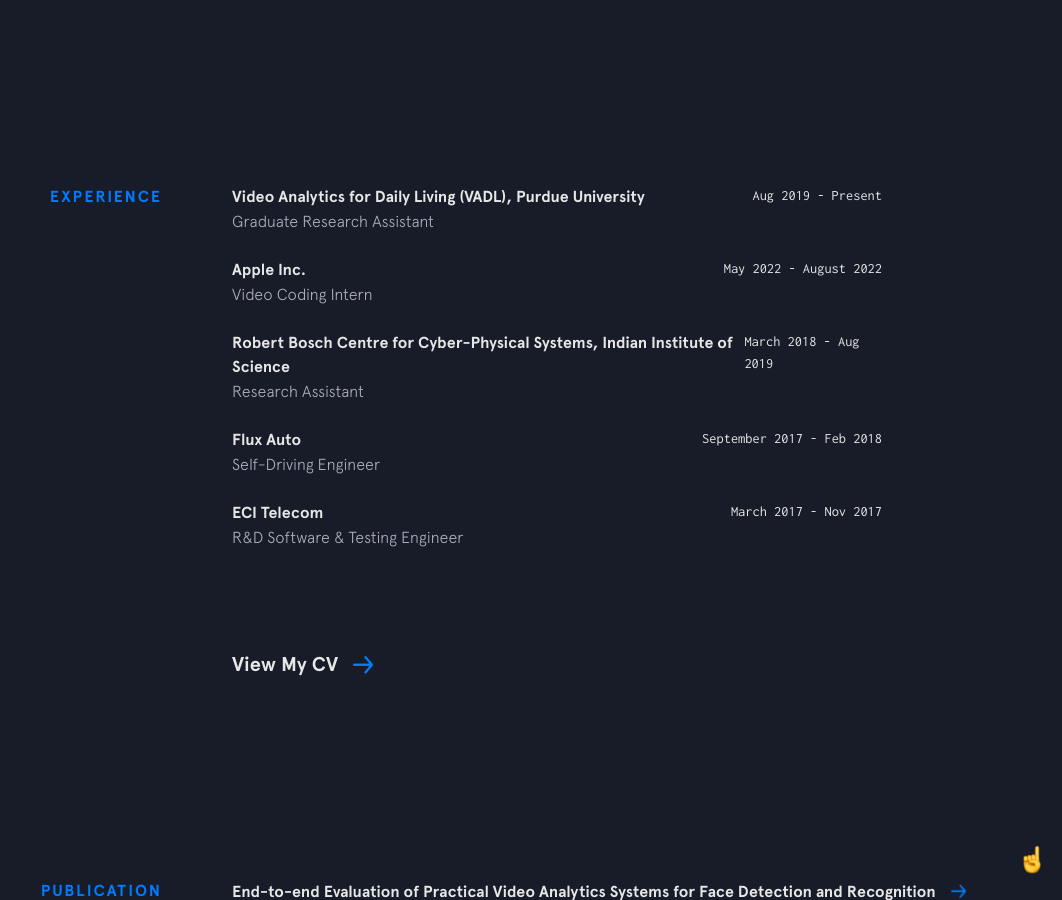
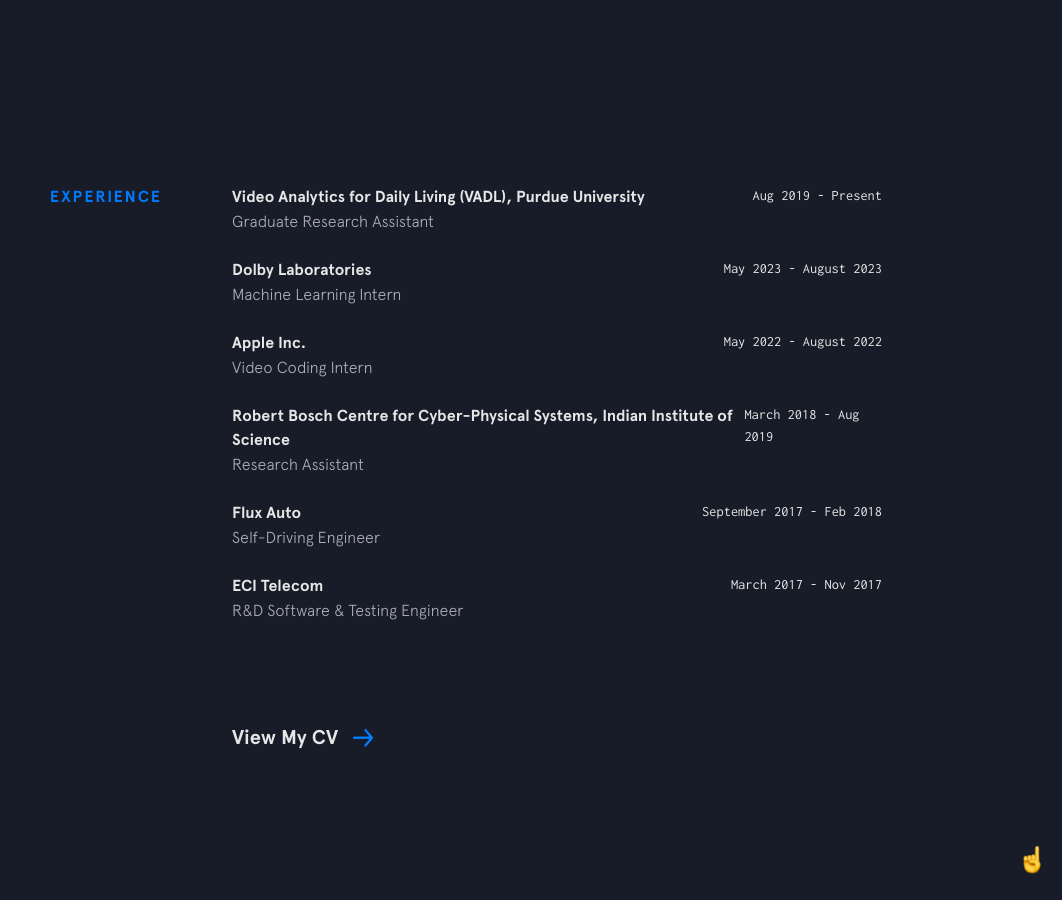
Before and after one commit to praneet195/praneet195.github.io, a Jekyll site: the page built from index.html, in a window 1280 px wide and 900 px high, scrolled down 2156 px. Shown: the whole window, without its empty margins (218-1280 px from the left). Built offline with Jekyll 4.4.1, drawn with Linux system fonts in a browser that asks for light colours; nearby versions of some CDN libraries.

Commit message:
Update experience.yml

```diff
--- a/_data/experience.yml
+++ b/_data/experience.yml
@@ -2,6 +2,11 @@
   url: https://engineering.purdue.edu/VADL/
   time: Aug 2019 - Present
   position: Graduate Research Assistant
+
+- company: Dolby Laboratories
+  url: https://www.dolby.com/en-in/
+  time: May 2023 - August 2023
+  position: Machine Learning Intern
 
 - company: Apple Inc.
   url: https://www.apple.com/
```
